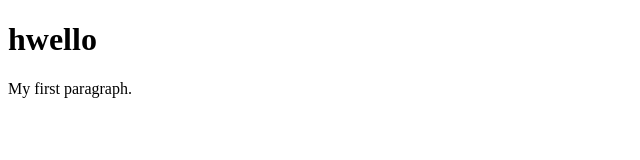
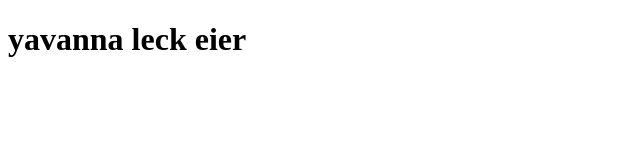
Before and after one commit to astralwhite/astralwhite.github.io, a plain HTML site: page index.html in a window 1280 px wide. Shown: the whole page, without its empty margins (0-640 px from the left). Drawn offline with Linux system fonts and the light colour scheme.

Commit message:
Update index.html

```diff
--- a/index.html
+++ b/index.html
@@ -5,8 +5,8 @@
 <title>astralwhite</title>
 </head>
 <body>
-<h1>hwello</h1>
-<p>My first paragraph.</p>
+<h1>yavanna leck eier</h1>
+<p></p>
 
 </body>
 </html>
```
